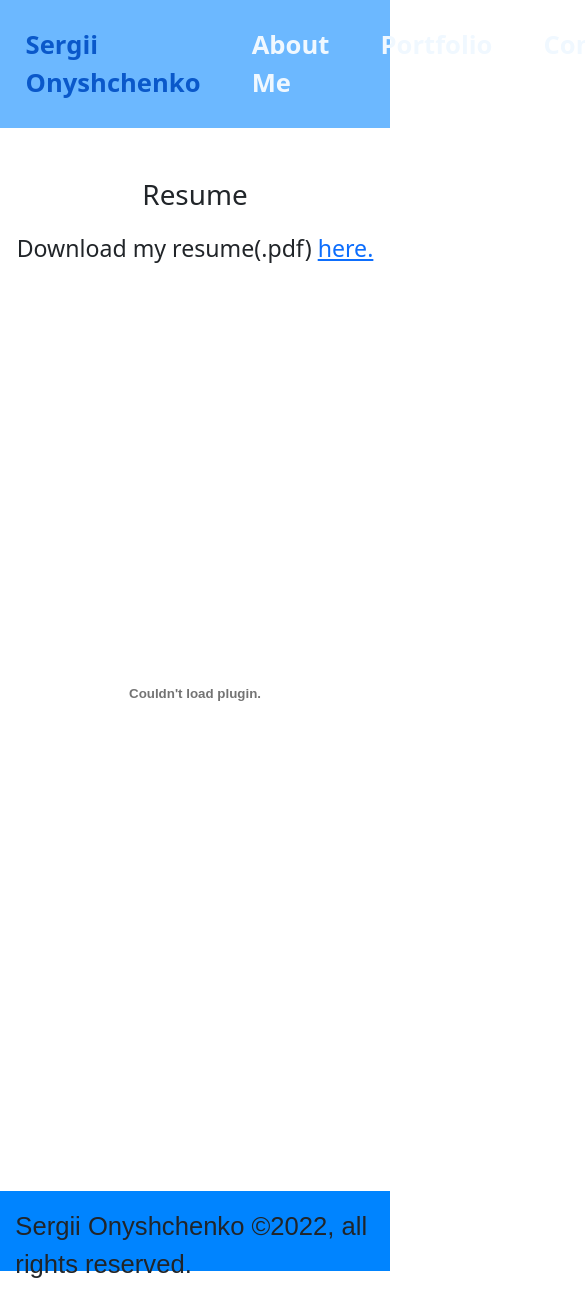
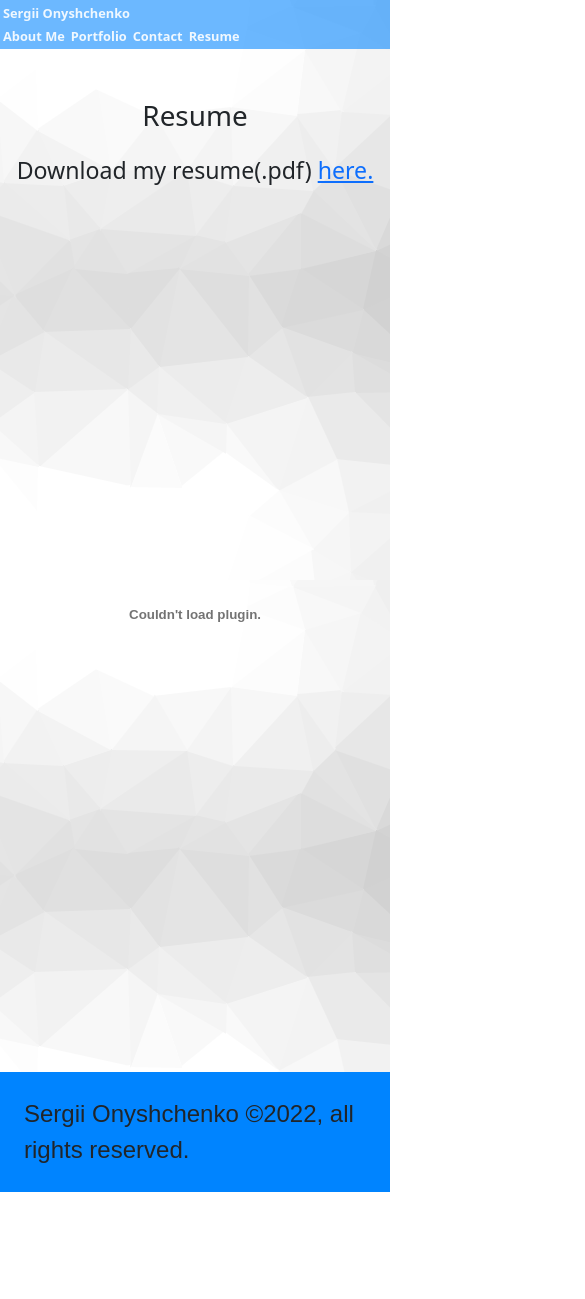
Before and after one commit to sergiionyx/my-portfolio, a React (Create React App) app: page /my-portfolio/resume in a window 390 px wide. Shown: the top 1299 px of the page, 585 px wide, since content can reach past the window. After the commit the page ends 1192 px from the top, so only its background shows below. Built offline with nearby package versions, Linux system fonts and the light colour scheme.

Commit message:
polishing styles

```diff
--- a/package.json
+++ b/package.json
@@ -1,6 +1,6 @@
 {
   "name": "my-portfolio",
-  "homepage": "https://sergiionyx.github.io/my-portfolio/",
+  "homepage": "https://sergiionyx.github.io/my-portfolio",
   "version": "0.1.0",
   "private": true,
   "dependencies": {
--- a/src/App.js
+++ b/src/App.js
@@ -10,18 +10,18 @@ import Resume from "./pages/Resume";
 
 function App() {
   return (
-    <div>
+    <div className="main-div">
       <Router>
 
           <Header />
-          <div>
+          {/* <div> */}
             <Routes>
               <Route path="/my-portfolio/" element={<About />} />
               <Route path="/my-portfolio/portfolio" element={<Portfolio />} />
               <Route path="/my-portfolio/contact" element={<Contact />} />
               <Route path="/my-portfolio/resume" element={<Resume />} />
             </Routes>
-          </div>
+          {/* </div> */}
           <Footer/>
 
       </Router>
--- a/src/components/Footer/index.js
+++ b/src/components/Footer/index.js
@@ -4,7 +4,7 @@ import React from 'react';
 const Footer = () => {
   return (
     <footer className="footer" style={{"height": "5em", backgroundColor: "rgba(0, 132, 255, 1)"}}>
-      <div style={{fontSize: "1.6em", fontFamily: "sans-serif", padding: "0.6em", position: "fixed"}} >Sergii Onyshchenko &copy;2022, all rights reserved.</div>
+      <div>Sergii Onyshchenko &copy;2022, all rights reserved.</div>
     </footer>
   );
 };
--- a/src/components/Header/index.js
+++ b/src/components/Header/index.js
@@ -6,21 +6,21 @@ const Header = () => {
     <header>
       <div className="nav-cont">
         <nav className="nav-barr">
-          <Link className="link-decor" to="/">
+          <Link className="link-decor" to="/my-portfolio">
             Sergii Onyshchenko
           </Link>
 
           <div className="d-flex">
-            <Link className="link-decor" to="/">
+            <Link className="link-decor" to="/my-portfolio/">
               About Me
             </Link>
-            <Link className="link-decor" to="/portfolio">
+            <Link className="link-decor" to="/my-portfolio/portfolio">
               Portfolio
             </Link>
-            <Link className="link-decor" to="/contact">
+            <Link className="link-decor" to="/my-portfolio/contact">
               Contact
             </Link>{" "}
-            <Link className="link-decor" to="/resume">
+            <Link className="link-decor" to="/my-portfolio/resume">
               Resume
             </Link>{" "}
           </div>
--- a/src/index.css
+++ b/src/index.css
@@ -11,3 +11,16 @@ code {
   font-family: source-code-pro, Menlo, Monaco, Consolas, 'Courier New',
     monospace;
 }
+
+body {
+  background-image: url('./assets/img/cool-background.png');
+}
+
+.footer {
+  position: fixed;
+  bottom: -150px;
+  width: 100%;
+  font-size: 1.5em !important;
+  font-family: sans-serif;
+  padding: 1em;
+}
--- a/src/pages/About.js
+++ b/src/pages/About.js
@@ -7,7 +7,7 @@ const About = () => {
     <div>
       <h1 id="about-h1">About Me</h1>
 
-      <div className="container m-2">
+      <div className="container p-3">
         <img className="" id="img-skills" src={img} alt="skills" />
         <div className="text-div">
           <h3 className="fs-5">
@@ -25,17 +25,17 @@ const About = () => {
             SQLite, MySQL, MongoDB, Mongoose, Express and Node.JS. In addition
             to year of work experience, I hold a Certificate of comleted course
             of Full Stack Web Developer from the UNC of Charlotte.
-            <br></br>&nbsp;&nbsp;&nbsp;My excellent work ethic has
-            provided me with many opportunities to accomplish goals that have
-            earned me recognition at work. Some of these accomplishments
-            include: wrote numerous unit and API tests, developed web design
-            solutions and applications, resolved more than 50 critical bugs to
-            improve performance and user experience. I am confident that you
-            will find my hands-on experience; qualifications and proficiencies
-            make me an excellent candidate for the Full Stack Developer position
-            at any company.
-            <br></br>&nbsp;&nbsp;&nbsp;Thank you for your time. Please let me know if there
-            is anything you need from me by checking the Contact.
+            <br></br>&nbsp;&nbsp;&nbsp;My excellent work ethic has provided me
+            with many opportunities to accomplish goals that have earned me
+            recognition at work. Some of these accomplishments include: wrote
+            numerous unit and API tests, developed web design solutions and
+            applications, resolved more than 50 critical bugs to improve
+            performance and user experience. I am confident that you will find
+            my hands-on experience; qualifications and proficiencies make me an
+            excellent candidate for the Full Stack Developer position at any
+            company.
+            <br></br>&nbsp;&nbsp;&nbsp;Thank you for your time. Please let me
+            know if there is anything you need from me by checking the Contact.
             {/*
     Dear Ms. Elwright, I am writing to express my strong interest in being
     the next Full Stack Developer at Majestic Digital Technologies. With
--- a/src/styles/about.css
+++ b/src/styles/about.css
@@ -15,6 +15,7 @@
 
 #img-skills {
   /* height: 30vw; */
+  padding: 25px;
   width: 50vw;
 }
 #about-h1 {
@@ -22,19 +23,20 @@
   margin: 1.5vw;
 }
 
+
+
 img {
-  z-index: -1;
+    z-index: -1;
 }
 
-footer {
-  position: fixed;
-  bottom: -150px;
-  width: 100%;
-}
+
 
 .text-div {
-  text-align: justify;
-  font-size: 4.3vw;
+    text-align: justify;
+    font-size: 4.3vw;
+
+
+
 }
 .text-div:after {
   content: "";
--- a/src/styles/portfolio.css
+++ b/src/styles/portfolio.css
@@ -286,6 +286,17 @@ p {
     flex-flow: column;
     perspective: none;
   }
+
+  .link-decor {
+    font-size: 0.8em;
+    padding: 3px;
+  }
+
+  footer {
+    font-size: 1em !important;
+  }
+
+
 }
 
 @media (max-width: 540px) {
@@ -300,6 +311,12 @@ p {
     padding-bottom: 8px;
     font-size: 18px;
   }
+
+  .nav-barr {
+    display: block;
+  }
+
+
 }
 
 @media (max-width: 860px) and (max-height: 540px) {
```
Also changed, not shown: src/pages/Contact.js (+3 -4 lines), src/assets/img/cool-background.png (added), src/styles/footer.css (added). Lines whose indentation alone changed are shown as unchanged.
